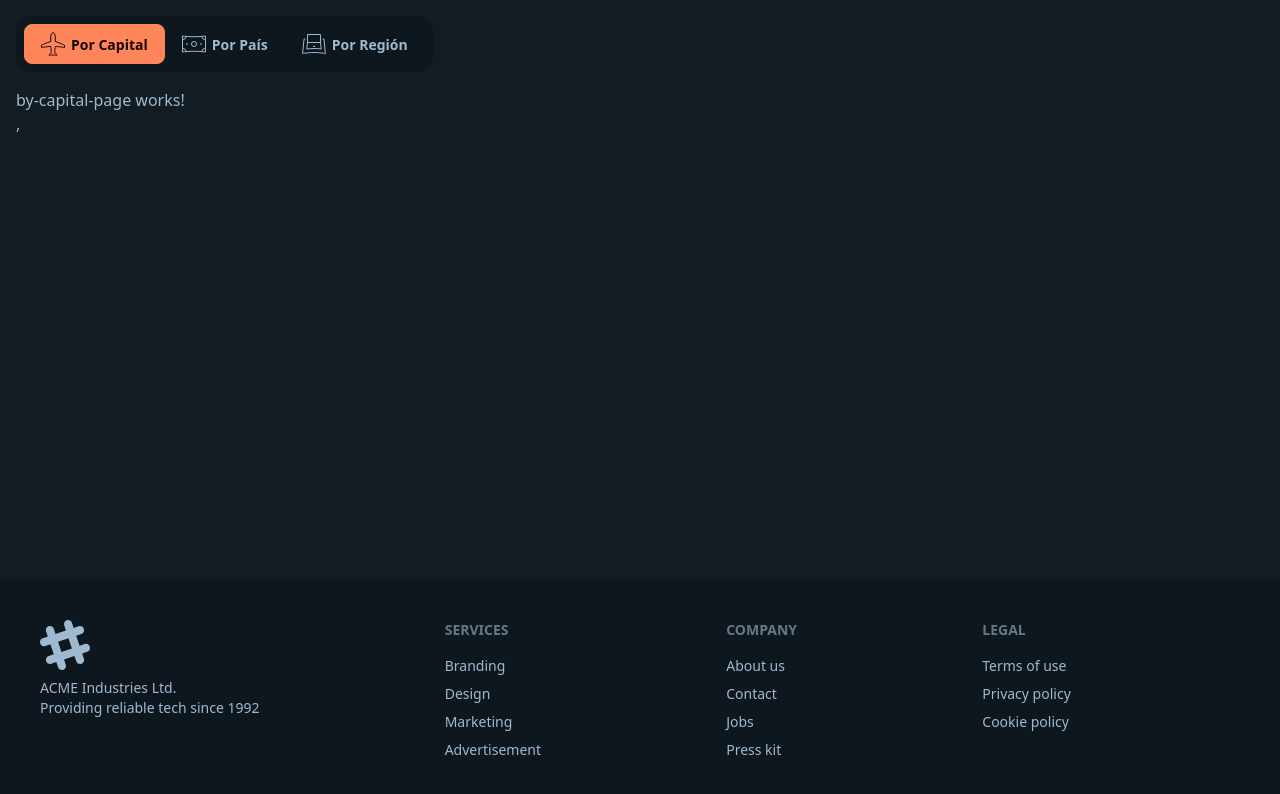
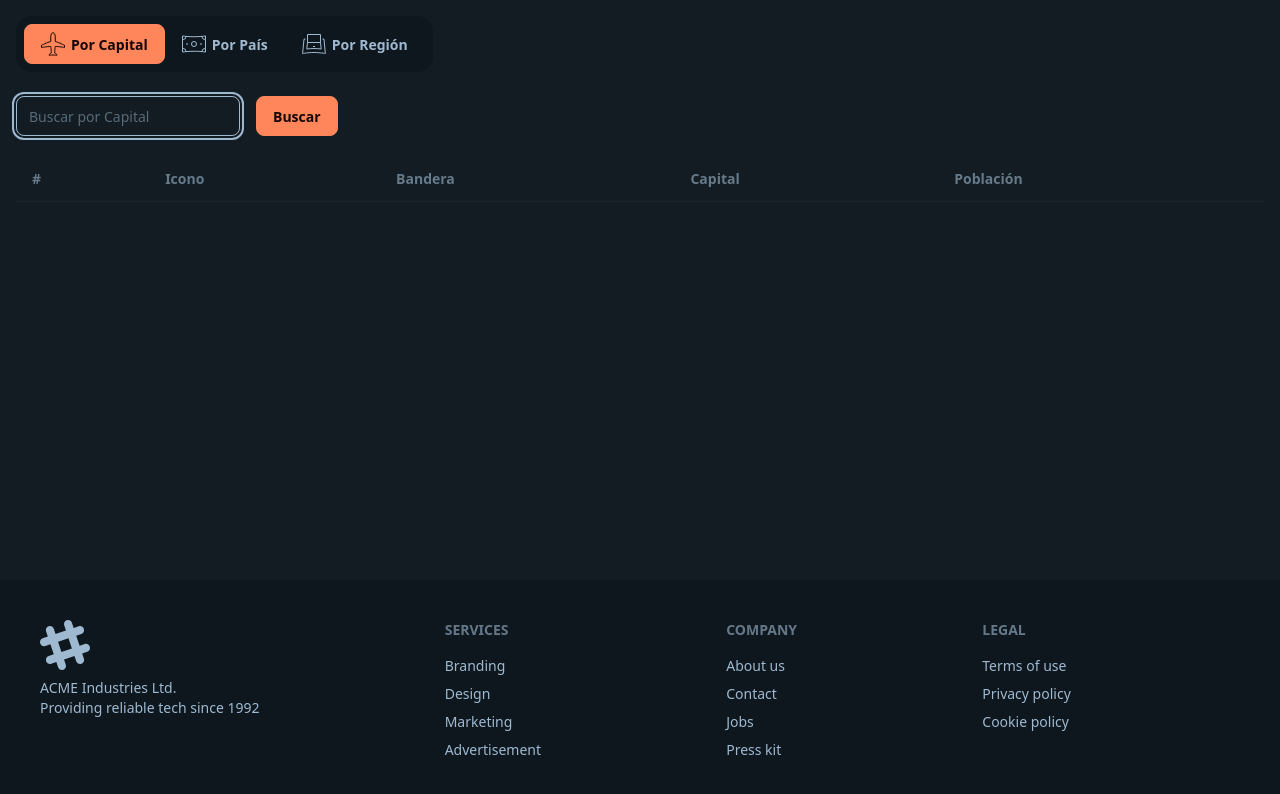
Before and after one commit to AlonsoAM/04-country-app, an Angular app: page /countries/by-capital in a window 1280 px wide. Shown: the top 794 px of the page. Built offline with nearby package versions, Linux system fonts and the light colour scheme.

Commit message:
feat: agregar funcionalidad de búsqueda por capital en la página correspondiente

```diff
--- a/src/app/country/pages/by-capital-page/by-capital-page.component.html
+++ b/src/app/country/pages/by-capital-page/by-capital-page.component.html
@@ -1 +1,30 @@
-<p>by-capital-page works!</p>,
+<!--componente country-search-input-->
+<section class="flex flex-row gap-2 mt-2">
+  <input
+    type="text"
+    class="input input-bordered mr-2 w-56"
+    placeholder="Buscar por Capital"
+    autofocus
+    #txtSearch
+    (keyup.enter)="onSearch(txtSearch.value)"
+  />
+  <button class="btn btn-primary" (click)="onSearch(txtSearch.value)">
+    Buscar
+  </button>
+</section>
+
+<!--componente country-list-->
+<section class="mt-5">
+  <table class="table table-md w-full mt-2">
+    <thead>
+      <tr>
+        <th>#</th>
+        <th>Icono</th>
+        <th>Bandera</th>
+        <th>Capital</th>
+        <th>Población</th>
+      </tr>
+    </thead>
+    <tbody></tbody>
+  </table>
+</section>
--- a/src/app/country/pages/by-capital-page/by-capital-page.component.ts
+++ b/src/app/country/pages/by-capital-page/by-capital-page.component.ts
@@ -5,4 +5,8 @@
   imports: [],
   templateUrl: './by-capital-page.component.html',
 })
-export class ByCapitalPageComponent {}
+export class ByCapitalPageComponent {
+  onSearch(value: string) {
+    console.log({ value });
+  }
+}
```
